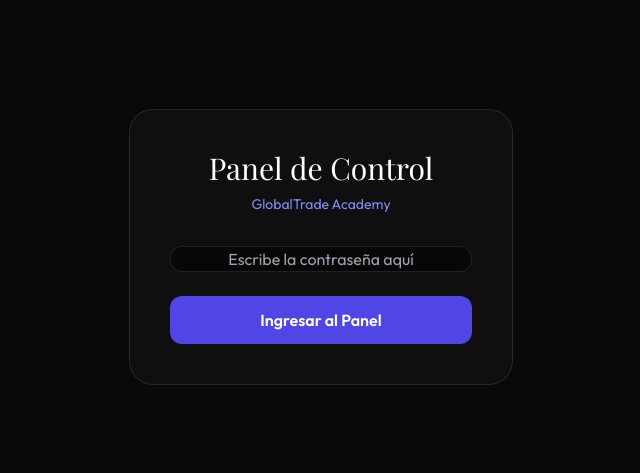
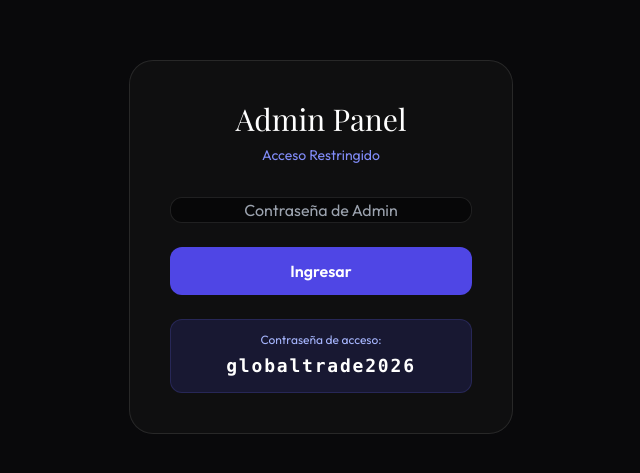
Before and after one commit to Zamorafter/mueble, a website: page admin.html in a window 1280 px wide. Shown: the part 153-626 px from the top of the page, without its empty margins (319-959 px from the left). Drawn offline with nearby package versions, Linux system fonts and the light colour scheme.

Commit message:
Simplificacion de login admin con contrasena visible

```diff
--- a/admin.html
+++ b/admin.html
@@ -23,11 +23,15 @@
     <!-- LOGIN -->
     <div id="login-screen" class="fixed inset-0 bg-zinc-950 flex items-center justify-center z-[999]">
         <div class="glass rounded-3xl p-10 w-full max-w-sm mx-4 border border-white/10 text-center">
-            <h1 class="text-3xl font-heading text-white mb-2">Panel de Control</h1>
-            <p class="text-indigo-400 text-sm mb-8">GlobalTrade Academy</p>
-            <input id="login-pass" type="password" placeholder="Escribe la contraseña aquí" class="mb-6">
-            <button onclick="checkLogin()" class="w-full bg-indigo-600 text-white py-3 rounded-xl font-bold hover:bg-indigo-500 transition-colors">Ingresar al Panel</button>
+            <h1 class="text-3xl font-heading text-white mb-2">Admin Panel</h1>
+            <p class="text-indigo-400 text-sm mb-8">Acceso Restringido</p>
+            <input id="login-pass" type="password" placeholder="Contraseña de Admin" class="mb-6">
+            <button onclick="checkLogin()" class="w-full bg-indigo-600 text-white py-3 rounded-xl font-bold hover:bg-indigo-500 transition-colors">Ingresar</button>
             <p id="login-error" class="text-red-500 text-xs mt-4 hidden">Contraseña Incorrecta</p>
+            <div class="mt-6 p-3 bg-indigo-900/30 border border-indigo-500/20 rounded-xl">
+                <p class="text-indigo-300 text-xs mb-1">Contraseña de acceso:</p>
+                <p class="text-white font-mono font-bold text-lg tracking-widest">globaltrade2026</p>
+            </div>
         </div>
     </div>
 
@@ -52,7 +56,7 @@
     </div>
 
     <script>
-        const ADMIN_PASS = 'admin';
+        const ADMIN_PASS = 'globaltrade2026';
 
         function checkLogin() {
             const val = document.getElementById('login-pass').value;
```
